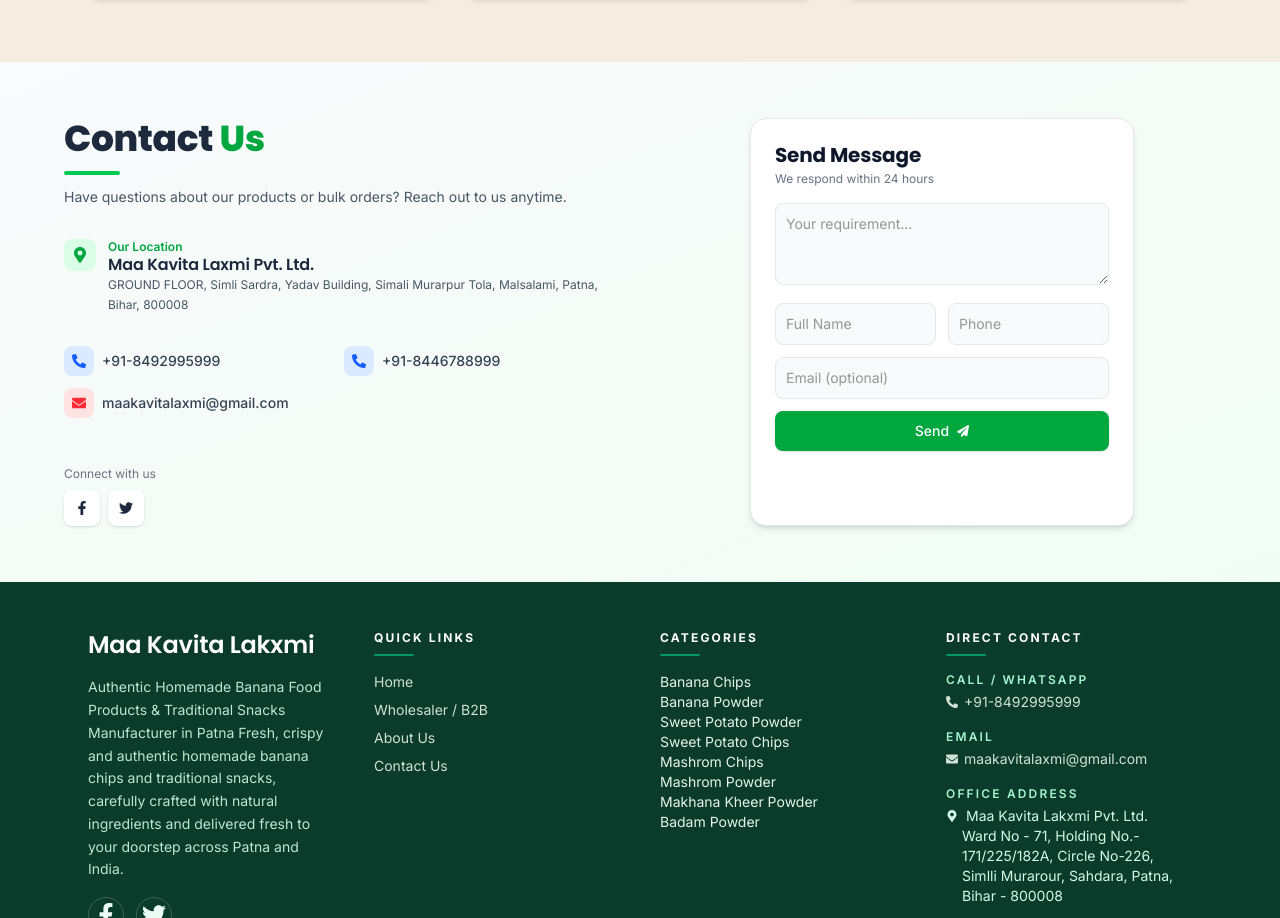
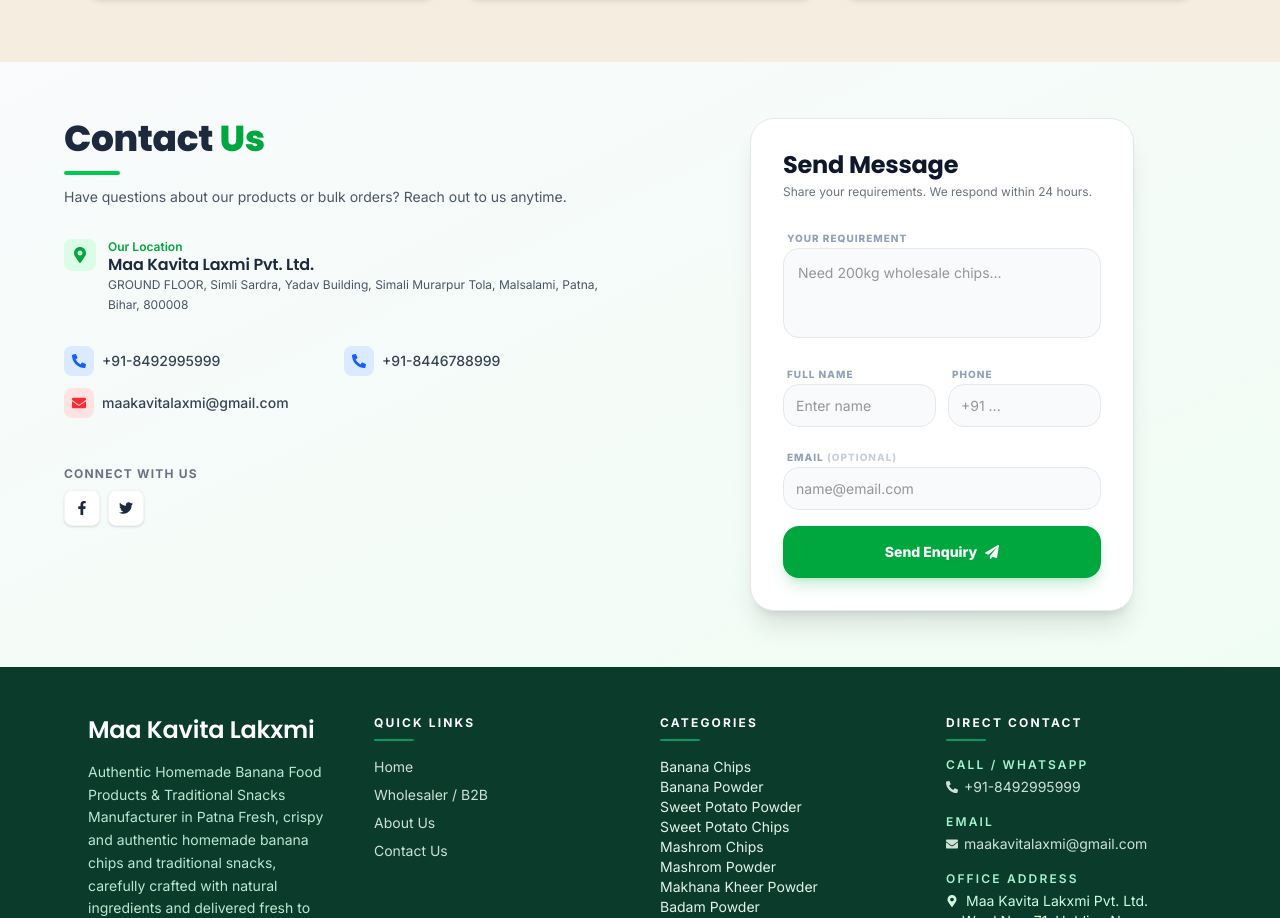
Before and after one commit to AFZAL-REYAZ/bhujiya-frontend, a React (Vite) app in the folder client/: page / in a window 1280 px wide. Shown: the part 3926-4844 px from the top of the page. Built offline with nearby package versions, Linux system fonts and the light colour scheme; no server answers.

Commit message:
feat: implement contact form submission functionality and update UI components

```diff
--- a/client/src/modules/users/Cart.jsx
+++ b/client/src/modules/users/Cart.jsx
@@ -234,8 +234,8 @@
           phone: orderForm.phone,
         },
         message: "Order from cart page. Address: " + orderForm.location,
-        source: "cart",
-        sourceLabel: "Cart Page",
+        source: "home",
+        sourceLabel: "Home Page",
       });
       // Cart clear (frontend only)
       setCartItems([]);
--- a/client/src/pages/ContactForm.jsx
+++ b/client/src/pages/ContactForm.jsx
@@ -1,5 +1,5 @@
 import React, { useState } from "react";
-import { sendEmail } from "../utils/email";
+import { submitContactEnquiry } from "../utils/contactApi";
 import {
   FaPhoneAlt,
   FaEnvelope,
@@ -7,35 +7,45 @@
   FaFacebookF,
   FaTwitter,
   FaPaperPlane,
+  FaCheckCircle,
+  FaExclamationCircle
 } from "react-icons/fa";
 
 const ContactForm = () => {
   const [form, setForm] = useState({ name: "", phone: "", requirement: "", email: "" });
   const [submitting, setSubmitting] = useState(false);
+  const [status, setStatus] = useState({ type: "", message: "" });
 
   const handleSubmit = async (e) => {
     e.preventDefault();
     if (!form.name || !form.phone || !form.requirement) {
-      alert("Please fill Name, Phone and Requirement.");
+      setStatus({ type: "error", message: "Please fill Name, Phone and Requirement." });
       return;
     }
 
     setSubmitting(true);
+    setStatus({ type: "", message: "" });
+
     try {
-      const emailSent = await sendEmail({
-        subject: `New Business Enquiry from ${form.name}`,
+      await submitContactEnquiry({
+        name: form.name,
+        phone: form.phone,
+        email: form.email,
         message: form.requirement,
-        fromName: form.name,
-        fromEmail: form.email,
-        phone: form.phone,
+        source: "contactus",
       });
 
-      if (emailSent) {
-        alert("Enquiry Sent! We will contact you shortly.");
+      setStatus({ type: "success", message: "Thank you! Your message has been saved. Our team will contact you shortly." });
       setForm({ name: "", phone: "", requirement: "", email: "" });
-      }
+
+      // Clear success message after 5 seconds
+      setTimeout(() => setStatus({ type: "", message: "" }), 5000);
     } catch (error) {
-      alert("Error sending message. Please try calling us directly.");
+      console.error("Contact Form Submission Error:", error);
+      setStatus({
+        type: "error",
+        message: "Failed to send message. Please check your internet or call us directly."
+      });
     } finally {
       setSubmitting(false);
     }
@@ -74,7 +84,7 @@
               </div>
             </div>
 
-            {/* Contact */}
+            {/* Contact Details */}
             <div className="grid grid-cols-1 sm:grid-cols-2 gap-3 pt-2">
               <div className="flex items-center gap-2">
                 <div className="bg-blue-100 p-2 rounded-lg">
@@ -94,22 +104,22 @@
                 <div className="bg-red-100 p-2 rounded-lg">
                   <FaEnvelope className="text-red-500 text-sm" />
                 </div>
-                <p className="text-sm font-medium text-gray-700">
+                <p className="text-sm font-medium text-gray-700 truncate max-w-[200px]">
                   maakavitalaxmi@gmail.com
                 </p>
               </div>
             </div>
           </div>
 
-          {/* Social */}
+          {/* Social Icons */}
           <div className="pt-4">
-            <p className="text-xs text-gray-500 mb-2">Connect with us</p>
+            <p className="text-xs text-gray-500 mb-2 font-bold uppercase tracking-widest">Connect with us</p>
             <div className="flex gap-2">
               <a
                 href="https://www.facebook.com/people/Maa-Kavita-Laxmi-Pvt-Ltd/61584024615846/"
                 target="_blank"
                 rel="noreferrer"
-                className="w-9 h-9 rounded-lg bg-white shadow-sm flex items-center justify-center hover:bg-blue-600 hover:text-white transition"
+                className="w-9 h-9 rounded-lg bg-white shadow-sm flex items-center justify-center border border-gray-100 hover:bg-blue-600 hover:text-white transition-all transform hover:-translate-y-1"
               >
                 <FaFacebookF size={14} />
               </a>
@@ -117,7 +127,7 @@
                 href="https://x.com/yourpage"
                 target="_blank"
                 rel="noreferrer"
-                className="w-9 h-9 rounded-lg bg-white shadow-sm flex items-center justify-center hover:bg-black hover:text-white transition"
+                className="w-9 h-9 rounded-lg bg-white shadow-sm flex items-center justify-center border border-gray-100 hover:bg-black hover:text-white transition-all transform hover:-translate-y-1"
               >
                 <FaTwitter size={14} />
               </a>
@@ -127,57 +137,86 @@
 
         {/* RIGHT SIDE FORM */}
         <div className="w-full lg:w-1/2 flex justify-center">
-          <div className="bg-white border border-gray-200 rounded-2xl p-5 sm:p-6 shadow-md max-w-sm w-full">
+          <div className="bg-white border border-gray-200 rounded-3xl p-6 sm:p-8 shadow-xl max-w-sm w-full relative overflow-hidden">
 
-            <h2 className="text-xl font-semibold text-slate-900 mb-1">
+            {/* Form Header */}
+            <div className="mb-6">
+              <h2 className="text-2xl font-black text-slate-900 leading-tight">
                 Send Message
               </h2>
-            <p className="text-gray-500 text-xs mb-4">
-              We respond within 24 hours
+              <p className="text-gray-500 text-xs mt-1">
+                Share your requirements. We respond within 24 hours.
               </p>
+            </div>
 
-            <form onSubmit={handleSubmit} className="space-y-3">
+            {/* Status Messages */}
+            {status.message && (
+              <div className={`mb-5 p-3 rounded-xl text-xs font-bold border flex items-center gap-2 animate-in fade-in slide-in-from-top-2 duration-300 ${
+                status.type === "success"
+                  ? "bg-green-50 border-green-200 text-green-700"
+                  : "bg-red-50 border-red-200 text-red-700"
+              }`}>
+                {status.type === "success" ? <FaCheckCircle /> : <FaExclamationCircle />}
+                {status.message}
+              </div>
+            )}
 
+            <form onSubmit={handleSubmit} className="space-y-4">
+              <div className="space-y-1 text-left">
+                <label className="text-[10px] font-black uppercase tracking-widest text-slate-400 ml-1">Your requirement</label>
                 <textarea
                   rows="3"
-                placeholder="Your requirement..."
-                className="w-full p-2.5 rounded-lg bg-gray-50 border border-gray-200 focus:border-green-500 focus:bg-white outline-none text-sm"
+                  required
+                  placeholder="Need 200kg wholesale chips..."
+                  className="w-full p-3.5 rounded-2xl bg-gray-50 border border-gray-200 focus:border-green-500 focus:bg-white focus:ring-4 focus:ring-green-500/10 outline-none text-sm transition-all resize-none"
                   value={form.requirement}
                   onChange={(e) => setForm({ ...form, requirement: e.target.value })}
                 />
+              </div>
 
               <div className="grid grid-cols-1 md:grid-cols-2 gap-3">
+                <div className="space-y-1 text-left">
+                  <label className="text-[10px] font-black uppercase tracking-widest text-slate-400 ml-1">Full Name</label>
                   <input
                     type="text"
-                  placeholder="Full Name"
-                  className="w-full p-2.5 rounded-lg bg-gray-50 border border-gray-200 focus:border-green-500 outline-none text-sm"
+                    required
+                    placeholder="Enter name"
+                    className="w-full p-3 rounded-2xl bg-gray-50 border border-gray-200 focus:border-green-500 outline-none text-sm leading-none"
                     value={form.name}
                     onChange={(e) => setForm({ ...form, name: e.target.value })}
                   />
+                </div>
 
+                <div className="space-y-1 text-left">
+                  <label className="text-[10px] font-black uppercase tracking-widest text-slate-400 ml-1">Phone</label>
                   <input
                     type="tel"
-                  placeholder="Phone"
-                  className="w-full p-2.5 rounded-lg bg-gray-50 border border-gray-200 focus:border-green-500 outline-none text-sm"
+                    required
+                    placeholder="+91 ..."
+                    className="w-full p-3 rounded-2xl bg-gray-50 border border-gray-200 focus:border-green-500 outline-none text-sm leading-none"
                     value={form.phone}
                     onChange={(e) => setForm({ ...form, phone: e.target.value })}
                   />
                 </div>
+              </div>
 
+              <div className="space-y-1 text-left">
+                <label className="text-[10px] font-black uppercase tracking-widest text-slate-400 ml-1">Email <span className="opacity-50">(optional)</span></label>
                 <input
                   type="email"
-                placeholder="Email (optional)"
-                className="w-full p-2.5 rounded-lg bg-gray-50 border border-gray-200 focus:border-green-500 outline-none text-sm"
+                  placeholder="name@email.com"
+                  className="w-full p-3 rounded-2xl bg-gray-50 border border-gray-200 focus:border-green-500 outline-none text-sm leading-none"
                   value={form.email}
                   onChange={(e) => setForm({ ...form, email: e.target.value })}
                 />
+              </div>
 
               <button
                 type="submit"
                 disabled={submitting}
-                className="w-full bg-green-600 hover:bg-green-700 text-white py-2.5 rounded-lg text-sm font-medium flex items-center justify-center gap-2 transition shadow-sm"
+                className="w-full bg-green-600 hover:bg-green-700 text-white py-4 rounded-2xl text-sm font-black flex items-center justify-center gap-2 transition shadow-lg shadow-green-600/20 disabled:opacity-60 active:scale-95 duration-200"
               >
-                {submitting ? "Processing..." : <>Send <FaPaperPlane size={12}/></>}
+                {submitting ? "Processing..." : <>Send Enquiry <FaPaperPlane size={14}/></>}
               </button>
             </form>
           </div>
--- /dev/null
+++ b/client/src/utils/contactApi.js
@@ -0,0 +1,6 @@
+import API from "../config/api/apiconfig";
+
+export async function submitContactEnquiry(payload) {
+  const { data } = await API.post("/users/contact-enquiry", payload);
+  return data;
+}
```
Lines whose indentation alone changed are shown as unchanged.
